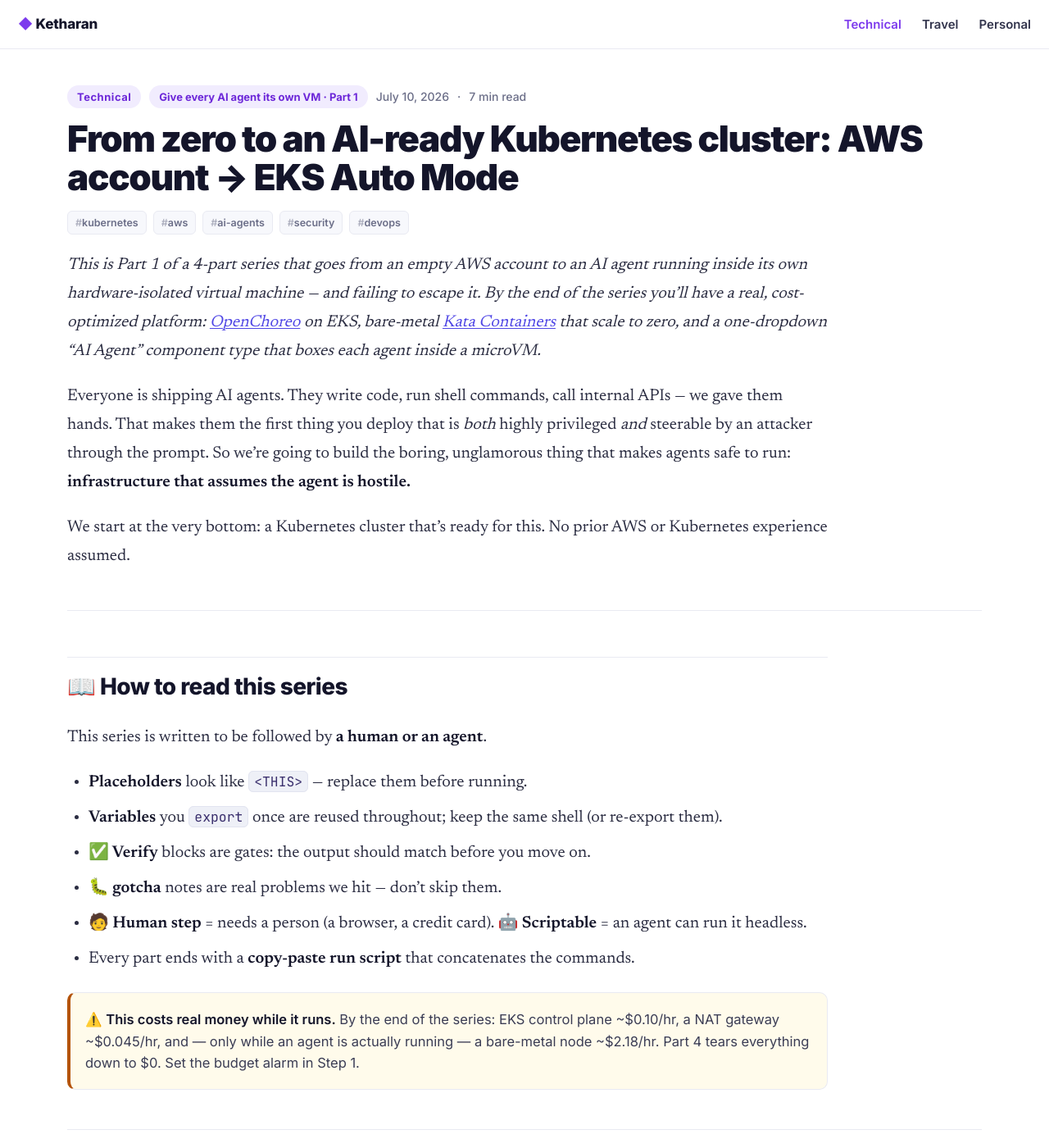
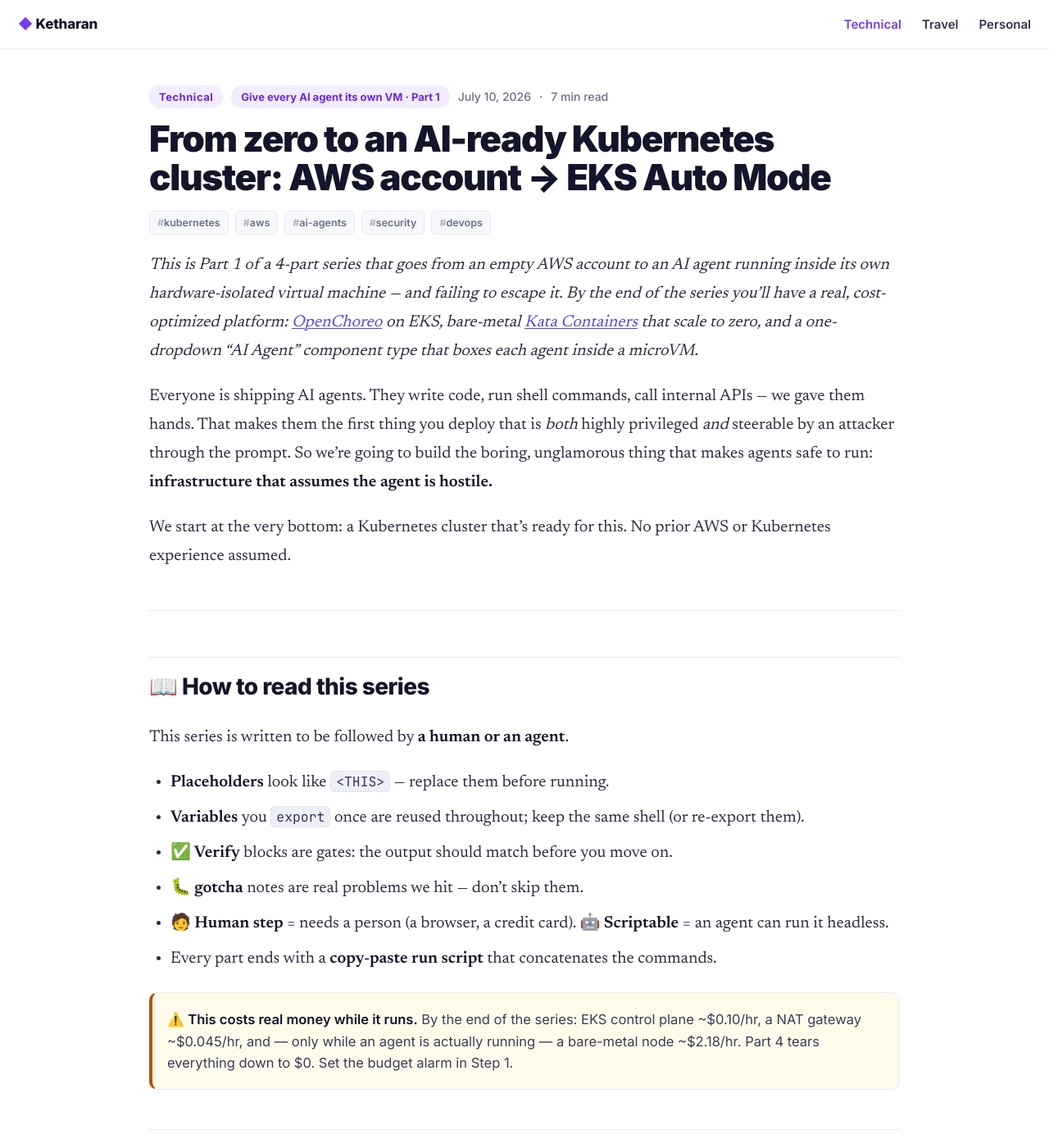
Before and after one commit to Ketharan/ketharan.github.io, a Jekyll site: the page built from _posts/2026-07-10-part-1-aws-to-eks.md, in a window 1280 px wide and 1400 px high. Shown: the whole window at 82% size. Built offline with Jekyll 4.4.1, drawn with Linux system fonts in a browser that asks for light colours.

Commit message:
Uniform post width: single 60rem column for text, code, and tables

```diff
--- a/assets/css/main.css
+++ b/assets/css/main.css
@@ -110,9 +110,8 @@
 .card-meta{font-weight:700;color:var(--violet2);font-size:14px}
 
 /* post header */
-/* wider reading column: text keeps a readable measure, code/tables span the full width */
-.post{max-width:min(1160px,94vw);padding:44px 22px 10px}
-.prose>p,.prose>h2,.prose>h3,.prose>ul,.prose>ol,.prose>blockquote{max-width:58rem}
+/* uniform reading column — paragraphs, code, and tables all share one width */
+.post{max-width:60rem;padding:44px 22px 10px}
 .post-meta{display:flex;gap:10px;align-items:center;flex-wrap:wrap;color:var(--muted);font-size:14px;font-weight:500}
 .pill{background:var(--notebg);color:var(--indigo);font-weight:700;border-radius:999px;padding:3px 12px;font-size:13px}
 .post-title{font-family:var(--sans);font-weight:900;letter-spacing:-.03em;line-height:1.08;font-size:clamp(30px,5vw,44px);color:var(--ink);margin:14px 0 16px}
```
